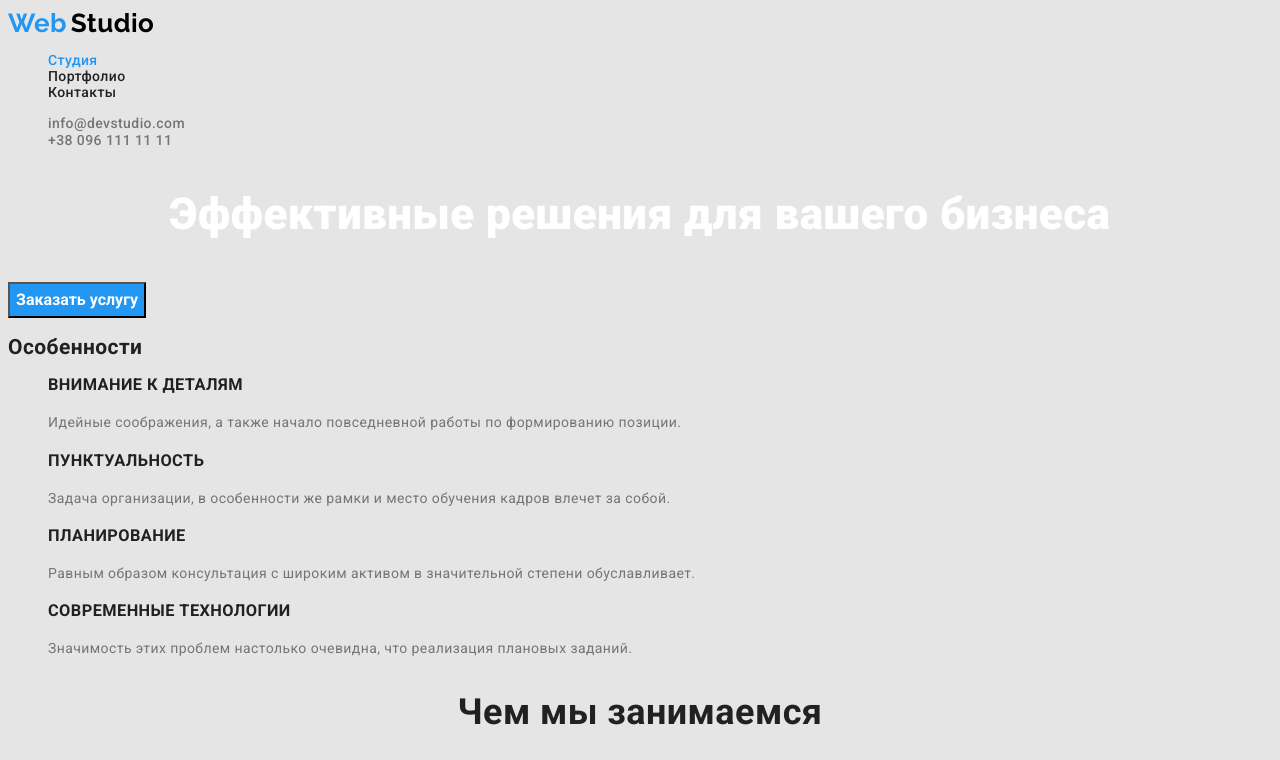
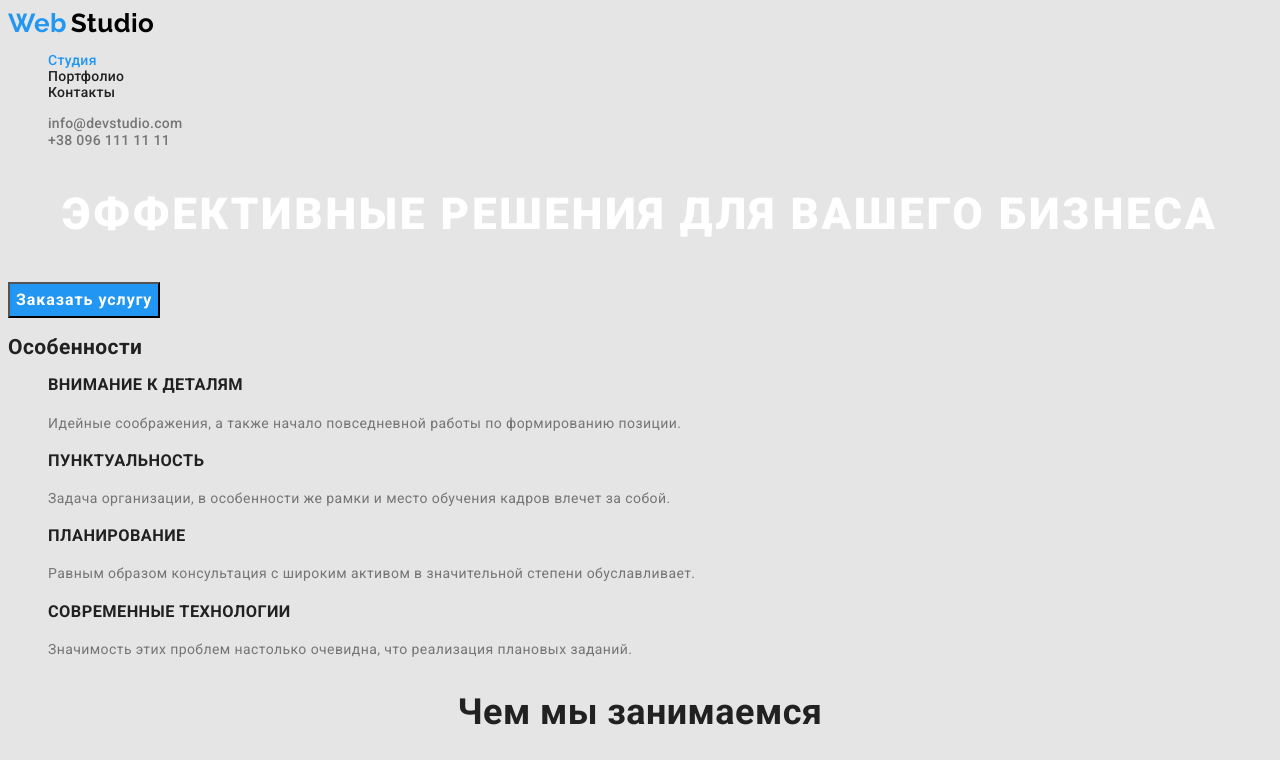
Before and after one commit to NataBelous/goit-markup-hw-02, a plain HTML site: page index.html in a window 1280 px wide. Shown: the top 760 px of the page. Drawn offline with Linux system fonts and the light colour scheme.

Commit message:
стилизация текста

```diff
--- a/css/styles.css
+++ b/css/styles.css
@@ -14,6 +14,8 @@ body {
 	font-size: 14px;
 	letter-spacing: 0.03em;
 }
+/* logotype */
+
 .style-logo {
 	text-decoration: none;
 }
@@ -32,6 +34,8 @@ body {
 	color: var(--accent-color);
 }
 
+/* list-link*/
+
 .list-link.active {
 	color: var(--accent-color);
 }
@@ -39,6 +43,7 @@ body {
 .list {
 	list-style: none;
 }
+
 .list-link:focus,
 .list-link:hover {
 	color: var(--accent-color);
@@ -47,7 +52,11 @@ body {
 .list-link {
 	color: var(--primary-text-color);
 	text-decoration: none;
+	letter-spacing: 0.02em;
 }
+
+/* button */
+
 .button-link:focus,
 .button-link:hover {
 	background-color: var(--accent-color);
@@ -57,7 +66,7 @@ body {
 	font-family: "Roboto";
 	font-weight: 500;
 	font-size: 16px;
-	line-height: 1.625;
+	line-height: 1.62;
 	text-align: center;
 	color: var(--primary-text-color);
 	cursor: pointer;
@@ -67,14 +76,17 @@ body {
 	font-family: "Roboto";
 	font-weight: 700;
 	font-size: 16px;
-	line-height: 1.875;
+	line-height: 1.88;
 	display: flex;
 	align-items: center;
 	text-align: center;
 	color: var(--primary-white-color);
 	cursor: pointer;
 	background-color: var(--accent-color);
+	letter-spacing: 0.06em;
 }
+
+/* list contact */
 .list-text-nav {
 	font-weight: 500;
 	line-height: 1.14;
@@ -83,11 +95,13 @@ body {
 .list-contact:hover {
 	color: var(--accent-color);
 }
+
 .list-contact {
 	font-weight: 500;
 	line-height: 1.14;
 	color: var(--title-text-color);
 	text-decoration: none;
+	letter-spacing: 00.02em;
 }
 
 .list-link-footer {
@@ -99,45 +113,56 @@ body {
 	line-height: 1.71;
 	color: var(--primary-white-color);
 }
+/**/
 .text-hero {
 	font-weight: 900;
 	font-size: 44px;
 	line-height: 1.36;
 	text-align: center;
 	color: var(--primary-white-color);
+	letter-spacing: 00.06em;
+	text-transform: uppercase;
 }
+/**/
 .specifics {
 	font-weight: 700;
 	line-height: 1.14;
 	text-transform: uppercase;
 }
+/**/
 .specifics-text {
 	line-height: 1.71;
 	color: var(--title-text-color);
 }
+/**/
 .title {
 	font-weight: 700;
 	font-size: 36px;
 	line-height: 1.17;
 	text-align: center;
 }
+/**/
 .name {
 	font-weight: 500;
 	font-size: 16px;
 	line-height: 1.188;
 	text-align: center;
 }
+/**/
 .position {
 	font-size: 16px;
 	line-height: 1.188;
 	text-align: center;
 	color: var(--title-text-color);
 }
+/**/
 .portfolio-name-picture {
 	font-weight: 700;
 	font-size: 18px;
 	line-height: 2;
+	letter-spacing: 0.06em;
 }
+
 .portfolio-nav {
 	font-size: 16px;
 	line-height: 1.88;
```
